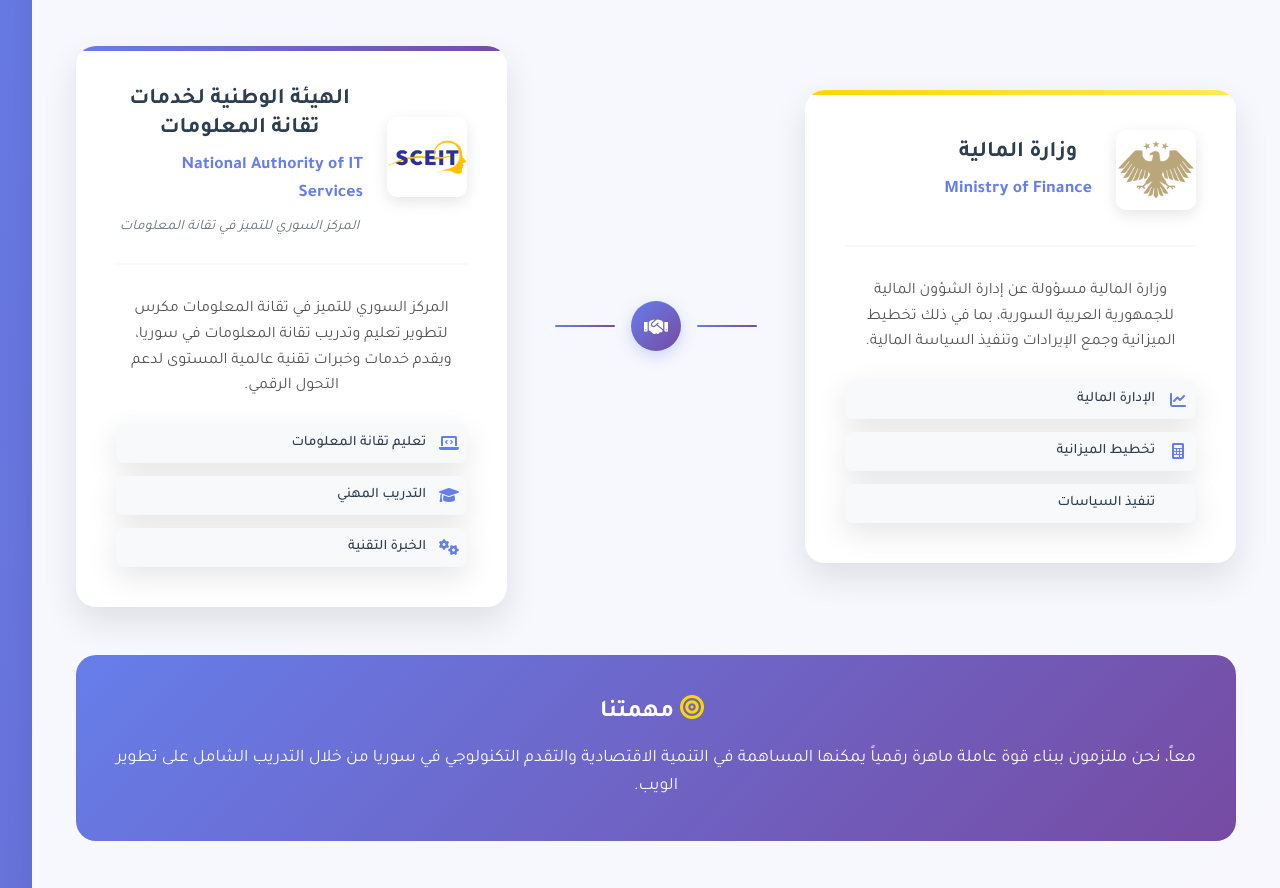
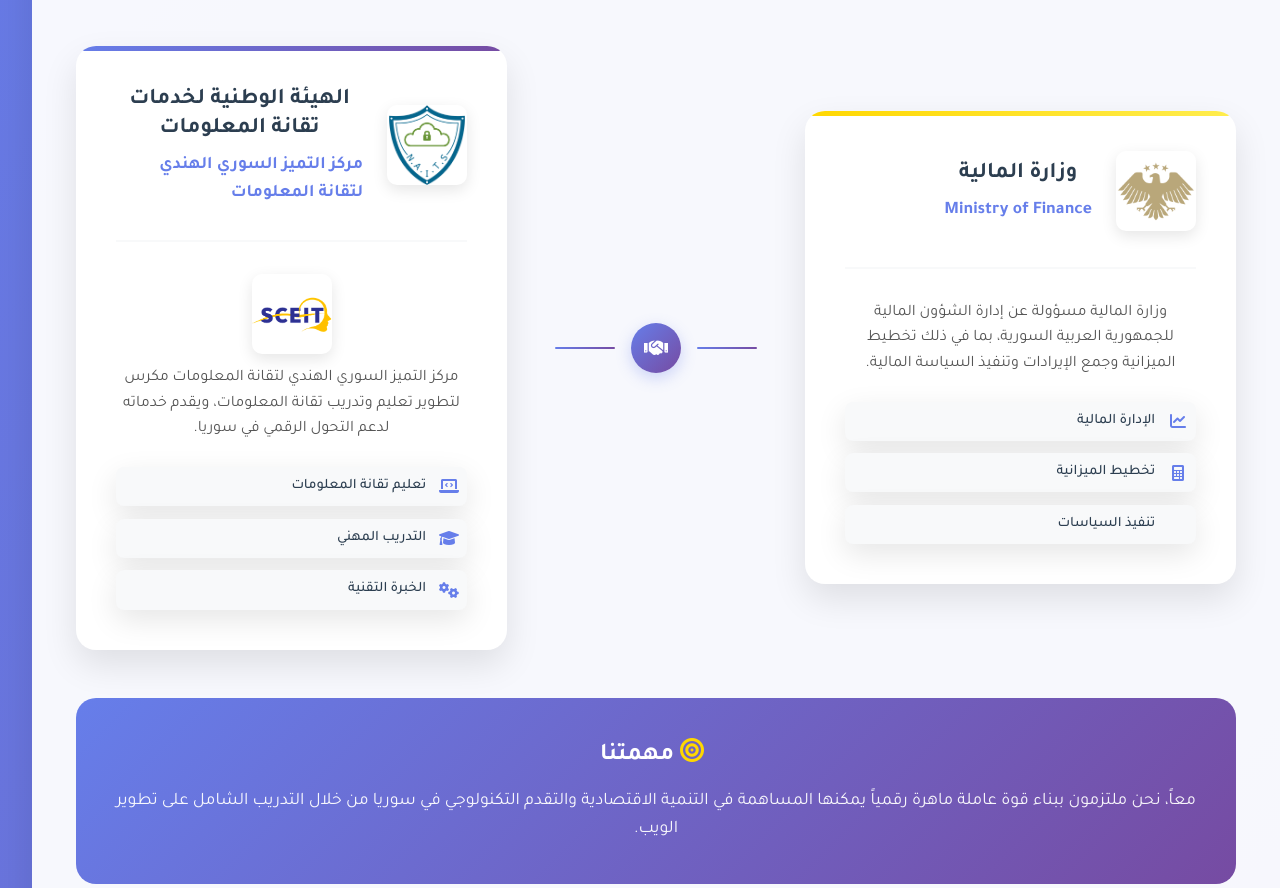
Before and after one commit to eiaddar/js-tutorial, a website: page index.html in a window 1280 px wide. Shown: the part 606-1494 px from the top of the page. Drawn offline with Linux system fonts and the light colour scheme.

```diff
--- a/index.html
+++ b/index.html
@@ -98,16 +98,19 @@
                     <div class="collaboration-card sceit-card">
                         <div class="card-header">
                             <div class="card-logo">
-                                <img src="assets/logo-sceit.png" alt="National Authority of IT Services" class="partner-logo">
+                                <img src="assets/Asset 2@4x.png" alt="National Authority of IT Services" class="partner-logo">
                             </div>
                             <div class="card-title">
                                 <h3>الهيئة الوطنية لخدمات تقانة المعلومات</h3>
-                                <p class="arabic-title">National Authority of IT Services</p>
-                                <p class="subtitle">المركز السوري للتميز في تقانة المعلومات</p>
+                                <p class="arabic-title">مركز التميز السوري الهندي لتقانة المعلومات</p>
                             </div>
                         </div>
                         <div class="card-content">
-                            <p class="card-description">المركز السوري للتميز في تقانة المعلومات مكرس لتطوير تعليم وتدريب تقانة المعلومات في سوريا، ويقدم خدمات وخبرات تقنية عالمية المستوى لدعم التحول الرقمي.</p>
+                            <div class="card-logo">
+                                <img src="assets/logo-sceit.png" alt="National Authority of IT Services" class="partner-logo">
+                            </div>
+
+                            <p class="card-description">مركز التميز السوري الهندي لتقانة المعلومات مكرس لتطوير تعليم وتدريب تقانة المعلومات، ويقدم خدماته لدعم التحول الرقمي في سوريا.</p>
                             <div class="card-features">
                                 <div class="feature-item">
                                     <i class="fas fa-laptop-code"></i>
--- a/styles.css
+++ b/styles.css
@@ -120,7 +120,6 @@
     backdrop-filter: blur(10px);
     min-width: 50px;
     min-height: 50px;
-    display: flex;
     align-items: center;
     justify-content: center;
 }
@@ -1503,7 +1502,7 @@
     }
 
     .mobile-menu-toggle {
-        display: block;
+        display: flex;
     }
 
     .sidebar-mobile-toggle {
```
